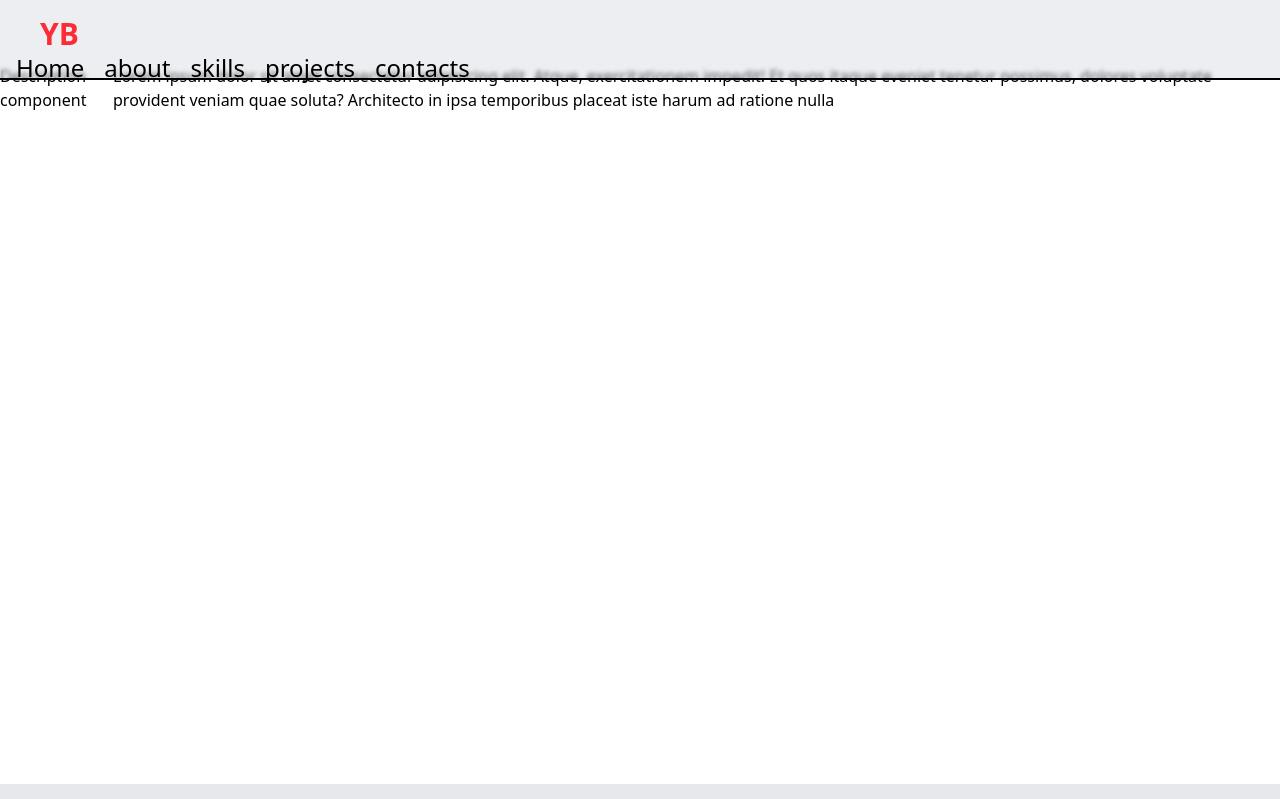
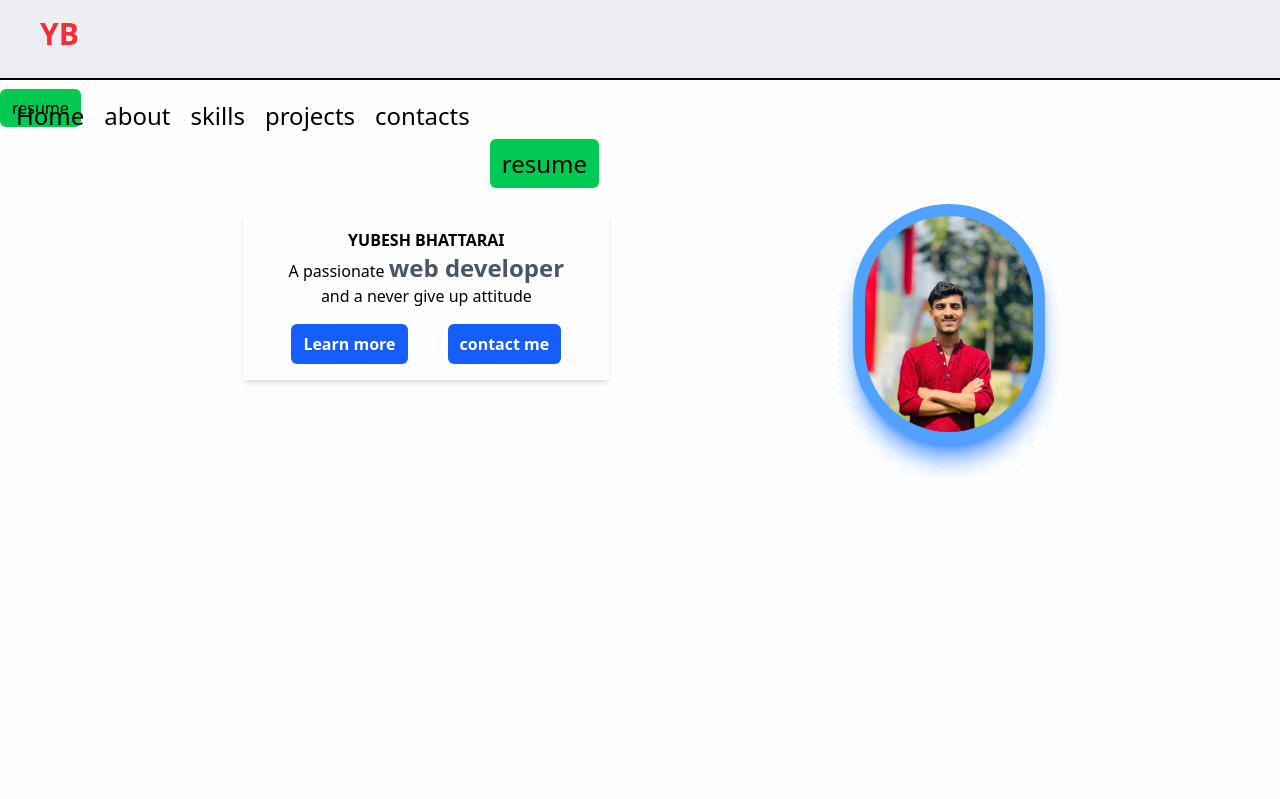
Before and after one commit to YUBESHBHATTARAI/portf-folio, a Next.js app: page / in a window 1280 px wide. Shown: the top 799 px of the page. Built offline with nearby package versions, Linux system fonts and the light colour scheme.

Commit message:
changesmade

```diff
--- a/src/Components/Description.tsx
+++ b/src/Components/Description.tsx
@@ -1,13 +1,36 @@
-
-
+;
+import Image from "next/image";
+import Link from "next/link";
 
 
 export default function Description(){
 
     return(
-        <div className=" h-[calc(100vh-5rem)] mt-[4rem] flex ">
-           <h1>Description component</h1>
-           <h1>Lorem ipsum dolor sit amet consectetur adipisicing elit. Atque, exercitationem impedit! Et quos itaque eveniet tenetur possimus, dolores voluptate provident veniam quae soluta? Architecto in ipsa temporibus placeat iste harum ad ratione nulla </h1>
+        <div className=" h-[calc(100vh-5rem)] mt-[4rem] md:mt-[5rem] flex flex-col items-center md:flex-row md:justify-evenly  md:items-start  text-justify ">
+            {/* bg-color  */}
+         <div className="absolute inset-0 -z-10 size-full bg-white bg-[radial-gradient(#e5e7eb_1px,transparent_1px)] [background-size:16px_16px]" />
+            {/* text section */}
+           <div className="order-2 md:order-1  my-3 mx-2 shadow-md py-4 px-2   ">
+               <h1 className="font-bold text-center ">YUBESH BHATTARAI</h1>
+               <p className="text-center"> A passionate <span className="text-2xl text-gray-600 font-bold ">web developer </span> <br /> and a never give up attitude </p>
+               <div className="flex justify-center  mt-2 mx-5 ">
+               <button className="text-poppins font-bold bg-blue-600 text-white px-3 py-2  rounded-md  mt-2 mx-5  ">
+                <Link href="/about ">Learn more </Link>
+               </button>
+               <button className="text-poppins font-bold bg-blue-600 text-white px-3 py-2  rounded-md  mt-2 mx-5  ">
+                <Link href="/contact ">contact me </Link>
+               </button>
+               </div>
+           </div>
+           {/* img section */}
+        <div className="relative h-[25vh] w-[45vw] md:h-[28vh] md:w-[28vw] lg:h-[30vh] lg:w-[15vw] order-1 md:order-2 bg-blue-400 rounded-full mt-1 shadow-xl shadow-blue-500/75 md:rounded-full ">
+  <Image
+    src="/profile.jpg"
+    alt="Profile"
+    fill
+    className="object-cover rounded-full p-3"
+  />
+</div>
         </div>
     )
 }
--- a/src/Components/Header.tsx
+++ b/src/Components/Header.tsx
@@ -1,5 +1,6 @@
 import Link from "next/link";
 import Mobile from "./Mobile";
+import Resume from "./Resume";
 
 
 
@@ -21,7 +22,7 @@ export default function Header(){
             <Link href="/skills">skills</Link>
             <Link href="/projects">projects</Link>
             <Link href="/contacts">contacts</Link>
-
+           <Resume/>
 
         </div>
 
--- a/src/Components/Mobile.tsx
+++ b/src/Components/Mobile.tsx
@@ -19,7 +19,7 @@ export default function Mobile(){
     return(
 
       <div className="w-40  md:hidden flex flex-col items-center justify-center top-1 right-12 z-50  absolute text-xl   backdrop-blur-[2px] mt-4  rounded-md   ">
-          {open ? <span className='text-xl flex justify-end' onClick={()=>setOpen(false)}>X</span> : <span  className="text-xl flex  items-center justify-end font-bold "onClick={()=>setOpen(true)}>≡</span>}
+          {open ? <span className='text-xl flex justify-end w-2 ' onClick={()=>setOpen(false)}>X</span> : <span  className="text-xl flex  items-center justify-end font-bold "onClick={()=>setOpen(true)}>≡</span>}
 
 
            {open &&   mobile.map((item)=>(
--- /dev/null
+++ b/src/Components/Resume.tsx
@@ -0,0 +1,9 @@
+"use client";
+
+export default function Resume(){
+
+    return(<div className="mt-[6rem]">
+
+        <button><a href="/Resume.png" download className="bg-green-500 px-3 py-2 rounded-md ">resume</a></button>
+    </div>)
+}
--- a/src/app/about/page.tsx
+++ b/src/app/about/page.tsx
@@ -1,15 +1,12 @@
 
 
 
-export default function Page(){
+export default function AboutPage(){
 
     return(
         <div className="min-h-[calc(100vh-5rem)]  mt-[4.5em]   text-justify p-5 m-2 ">
           <h1>Lorem ipsum dolor sit amet consectetur adipisicing elit. Eum voluptatibus laboriosam exercitationem dolores iusto voluptatem provident a hic obcaecati possimus unde consequuntur nulla voluptate minus similique odit, perspiciatis dolor et distinctio sunt aut autem veritatis dignissimos dicta. Nesciunt quasi repellat perferendis tempora consequuntur eius laborum quisquam sint. Veritatis harum ut praesentium? Quibusdam architecto esse pariatur adipisci beatae totam corporis earum, possimus odio laboriosam Repellendus quae, laudantium dignissimos sapiente dolor dolores ipsa quia alias deleniti eius pariatur unde distinctio! Incidunt officia eum quae dignissimos alias ducimus blanditiis maxime debitis nobis quibusdam, architecto ex voluptas?0</h1>
-          <h1>Lorem ipsum dolor sit amet consectetur adipisicing elit. Eum voluptatibus laboriosam exercitationem dolores iusto voluptatem provident a hic obcaecati possimus unde consequuntur nulla voluptate minus similique odit, perspiciatis dolor et distinctio sunt aut autem veritatis dignissimos dicta. Nesciunt quasi repellat perferendis tempora consequuntur eius laborum quisquam sint. Veritatis harum ut praesentium? Quibusdam architecto esse pariatur adipisci beatae totam corporis earum, possimus odio laboriosam Repellendus quae, laudantium dignissimos sapiente dolor dolores ipsa quia alias deleniti eius pariatur unde distinctio! Incidunt officia eum quae dignissimos alias ducimus blanditiis maxime debitis nobis quibusdam, architecto ex voluptas?1</h1>
-          <h1>Lorem ipsum dolor sit amet consectetur adipisicing elit. Eum voluptatibus laboriosam exercitationem dolores iusto voluptatem provident a hic obcaecati possimus unde consequuntur nulla voluptate minus similique odit, perspiciatis dolor et distinctio sunt aut autem veritatis dignissimos dicta. Nesciunt quasi repellat perferendis tempora consequuntur eius laborum quisquam sint. Veritatis harum ut praesentium? Quibusdam architecto esse pariatur adipisci beatae totam corporis earum, possimus odio laboriosam Repellendus quae, laudantium dignissimos sapiente dolor dolores ipsa quia alias deleniti eius pariatur unde distinctio! Incidunt officia eum quae dignissimos alias ducimus blanditiis maxime debitis nobis quibusdam, architecto ex voluptas?2</h1>
-          <h1>Lorem ipsum dolor sit amet consectetur adipisicing elit. Eum voluptatibus laboriosam exercitationem dolores iusto voluptatem provident a hic obcaecati possimus unde consequuntur nulla voluptate minus similique odit, perspiciatis dolor et distinctio sunt aut autem veritatis dignissimos dicta. Nesciunt quasi repellat perferendis tempora consequuntur eius laborum quisquam sint. Veritatis harum ut praesentium? Quibusdam architecto esse pariatur adipisci beatae totam corporis earum, possimus odio laboriosam Repellendus quae, laudantium dignissimos sapiente dolor dolores ipsa quia alias deleniti eius pariatur unde distinctio! Incidunt officia eum quae dignissimos alias ducimus blanditiis maxime debitis nobis quibusdam, architecto ex voluptas?3</h1>
-          <h1>Lorem ipsum dolor sit amet consectetur adipisicing elit. Eum voluptatibus laboriosam exercitationem dolores iusto voluptatem provident a hic obcaecati possimus unde consequuntur nulla voluptate minus similique odit, perspiciatis dolor et distinctio sunt aut autem veritatis dignissimos dicta. Nesciunt quasi repellat perferendis tempora consequuntur eius laborum quisquam sint. Veritatis harum ut praesentium? Quibusdam architecto esse pariatur adipisci beatae totam corporis earum, possimus odio laboriosam Repellendus quae, laudantium dignissimos sapiente dolor dolores ipsa quia alias deleniti eius pariatur unde distinctio! Incidunt officia eum quae dignissimos alias ducimus blanditiis maxime debitis nobis quibusdam, architecto ex voluptas?4</h1>
+
         </div>
     )
 }
--- a/src/app/layout.tsx
+++ b/src/app/layout.tsx
@@ -3,6 +3,7 @@ import { Geist, Geist_Mono } from "next/font/google";
 import "./globals.css";
 import Header from "@/Components/Header";
 import Footer from "@/Components/Footer";
+import Resume from "@/Components/Resume";
 
 const geistSans = Geist({
   variable: "--font-geist-sans",
@@ -30,6 +31,7 @@ export default function RootLayout({
         className={`${geistSans.variable} ${geistMono.variable} antialiased`}
       >
         <Header/>
+        <Resume />
         {children}
         <Footer />
       </body>
```
Also changed, not shown: public/Resume.png (added), public/profile.jpg (added).
